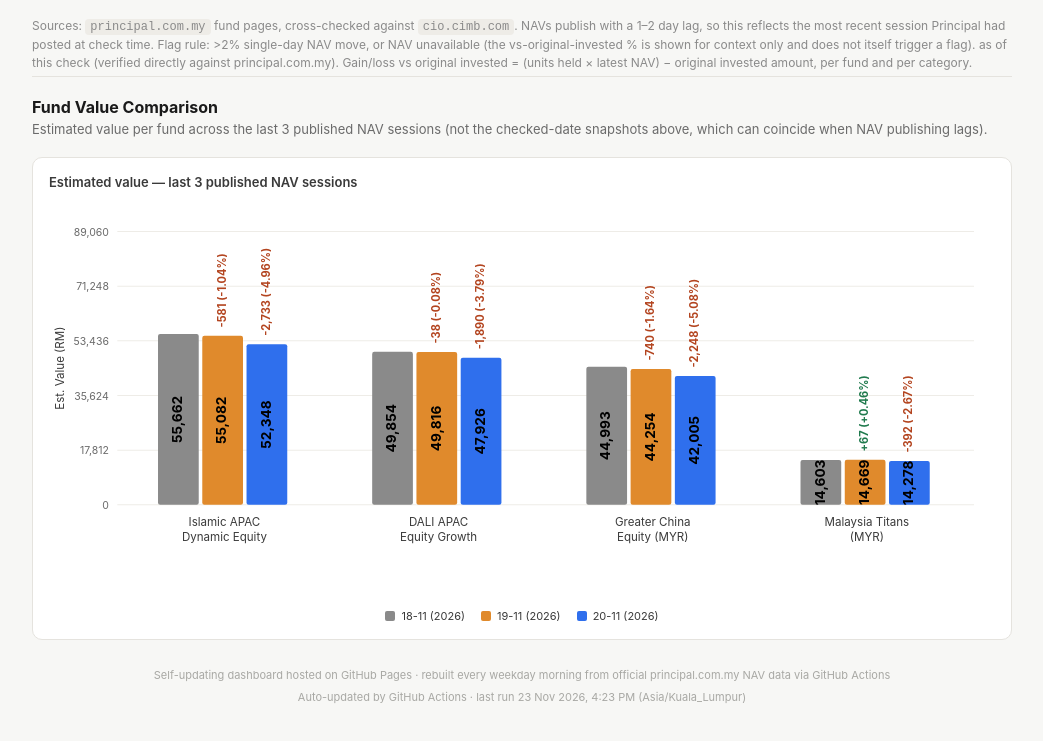
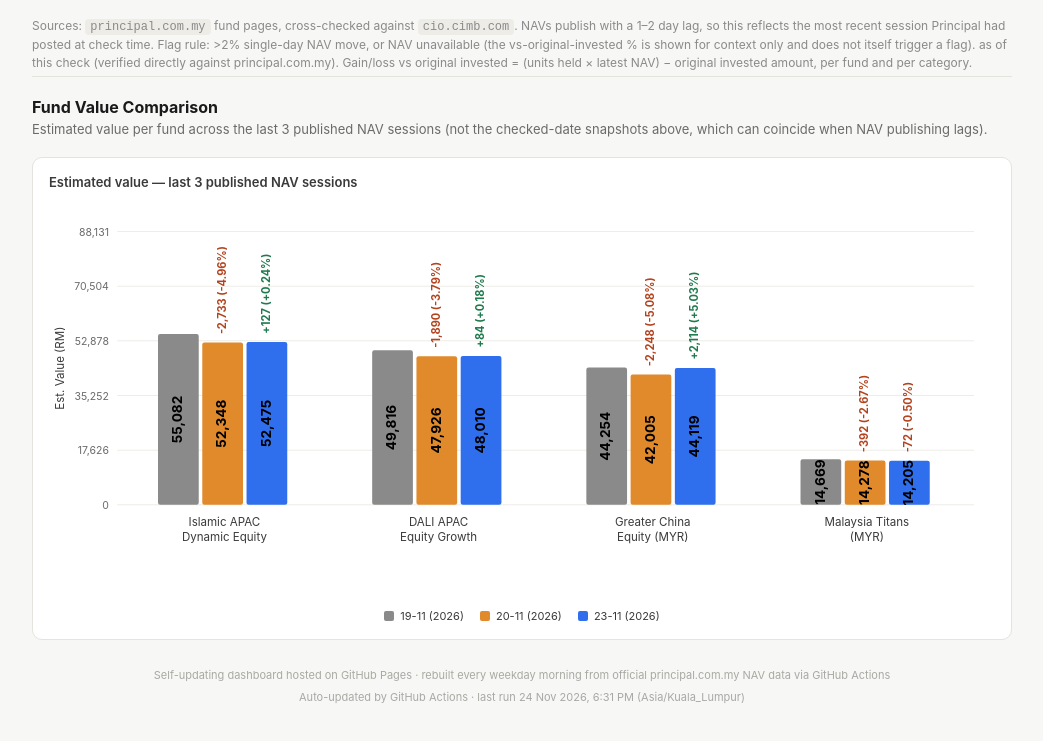
Before and after one commit to ckm1268-cell/principal-funds-dashboard, a plain HTML site: page index.html in a window 1280 px wide. Shown: the part 1537-2278 px from the top of the page, without its empty margins (118-1161 px from the left). Drawn offline with Linux system fonts and the light colour scheme.

Commit message:
Daily NAV update: 2026-11-24

```diff
--- a/index.html
+++ b/index.html
@@ -18,7 +18,7 @@
 
   <section class="tab-panel active" id="panel-today">
     <div class="daybadge daybadge-today">Today</div>
-    <div class="subtitle" id="subtitle-today">Published NAV as of 20 Nov 2026 · checked 23 Nov 2026, 4:23 PM MYT</div>
+    <div class="subtitle" id="subtitle-today">Published NAV as of 23 Nov 2026 · checked 24 Nov 2026, 6:31 PM MYT</div>
     <div class="cards">
       <div class="card"><div class="label">LYN Funds — value</div><div class="value" id="lynValue-today">—</div></div>
       <div class="card"><div class="label">LYN Funds — gain/loss vs original</div><div class="value" id="lynChange-today">—</div></div>
@@ -45,7 +45,7 @@
 
   <section class="tab-panel" id="panel-yesterday">
     <div class="daybadge daybadge-yesterday">Yesterday</div>
-    <div class="subtitle" id="subtitle-yesterday">Published NAV as of 19 Nov 2026 · checked 22 Nov 2026, 4:23 PM MYT</div>
+    <div class="subtitle" id="subtitle-yesterday">Published NAV as of 20 Nov 2026 · checked 23 Nov 2026, 6:31 PM MYT</div>
     <div class="cards">
       <div class="card"><div class="label">LYN Funds — value</div><div class="value" id="lynValue-yesterday">—</div></div>
       <div class="card"><div class="label">LYN Funds — gain/loss vs original</div><div class="value" id="lynChange-yesterday">—</div></div>
@@ -71,7 +71,7 @@
 
   <section class="tab-panel" id="panel-2days">
     <div class="daybadge daybadge-2days">2 Days Ago</div>
-    <div class="subtitle" id="subtitle-2days">Published NAV as of 18 Nov 2026 · checked 21 Nov 2026, 4:23 PM MYT</div>
+    <div class="subtitle" id="subtitle-2days">Published NAV as of 19 Nov 2026 · checked 22 Nov 2026, 6:31 PM MYT</div>
     <div class="cards">
       <div class="card"><div class="label">LYN Funds — value</div><div class="value" id="lynValue-2days">—</div></div>
       <div class="card"><div class="label">LYN Funds — gain/loss vs original</div><div class="value" id="lynChange-2days">—</div></div>
@@ -214,17 +214,17 @@ function showTab(id, btn) {
 // Regenerated automatically each weekday run from live principal.com.my NAV
 // history for all tracked funds (see daily_pipeline.py update_dashboard_html).
 const realHistory = {
-  islamic: [["30-10",0.8545],["02-11",0.8591],["03-11",0.8248],["04-11",0.8261],["05-11",0.7775],["06-11",0.7399],["10-11",0.7785],["11-11",0.8010],["12-11",0.7884],["13-11",0.7848],["16-11",0.7508],["17-11",0.7358],["18-11",0.7474],["19-11",0.7396],["20-11",0.7029]],
-  dali: [["30-10",0.7005],["02-11",0.7041],["03-11",0.6866],["04-11",0.6908],["05-11",0.6646],["06-11",0.6414],["10-11",0.6647],["11-11",0.6803],["12-11",0.6735],["13-11",0.6680],["16-11",0.6496],["17-11",0.6383],["18-11",0.6490],["19-11",0.6485],["20-11",0.6239]],
-  greaterChina: [["30-10",1.1108],["02-11",1.1201],["03-11",1.1036],["04-11",1.1338],["05-11",1.1237],["06-11",1.0989],["10-11",1.1210],["11-11",1.1481],["12-11",1.1172],["13-11",1.1204],["16-11",1.0854],["17-11",1.0709],["18-11",1.0706],["19-11",1.0530],["20-11",0.9995]],
-  malaysiaTitans: [["30-10",1.8240],["02-11",1.8004],["03-11",1.7895],["04-11",1.8202],["05-11",1.7843],["06-11",1.7437],["10-11",1.7287],["11-11",1.7609],["12-11",1.7264],["13-11",1.6887],["16-11",1.6795],["17-11",1.5980],["18-11",1.6207],["19-11",1.6281],["20-11",1.5846]]
+  islamic: [["02-11",0.8591],["03-11",0.8248],["04-11",0.8261],["05-11",0.7775],["06-11",0.7399],["10-11",0.7785],["11-11",0.8010],["12-11",0.7884],["13-11",0.7848],["16-11",0.7508],["17-11",0.7358],["18-11",0.7474],["19-11",0.7396],["20-11",0.7029],["23-11",0.7046]],
+  dali: [["02-11",0.7041],["03-11",0.6866],["04-11",0.6908],["05-11",0.6646],["06-11",0.6414],["10-11",0.6647],["11-11",0.6803],["12-11",0.6735],["13-11",0.6680],["16-11",0.6496],["17-11",0.6383],["18-11",0.6490],["19-11",0.6485],["20-11",0.6239],["23-11",0.6250]],
+  greaterChina: [["02-11",1.1201],["03-11",1.1036],["04-11",1.1338],["05-11",1.1237],["06-11",1.0989],["10-11",1.1210],["11-11",1.1481],["12-11",1.1172],["13-11",1.1204],["16-11",1.0854],["17-11",1.0709],["18-11",1.0706],["19-11",1.0530],["20-11",0.9995],["23-11",1.0498]],
+  malaysiaTitans: [["02-11",1.8004],["03-11",1.7895],["04-11",1.8202],["05-11",1.7843],["06-11",1.7437],["10-11",1.7287],["11-11",1.7609],["12-11",1.7264],["13-11",1.6887],["16-11",1.6795],["17-11",1.5980],["18-11",1.6207],["19-11",1.6281],["20-11",1.5846],["23-11",1.5766]]
 };
 function fundsSnapshot() {
   return [
-    { name: "Principal Islamic Asia Pacific Dynamic Equity Fund", isin: "MYU1000AA007", category: "LYN Funds", units: 74474.83, originalInvested: 74832.31, nav: 0.7029, dailyChangePct: -4.96, history: realHistory.islamic },
-    { name: "Principal DALI Asia Pacific Equity Growth Fund", isin: "MYU1000BD009", category: "LYN Funds", units: 76816.72, originalInvested: 71439.55, nav: 0.6239, dailyChangePct: -3.79, history: realHistory.dali },
-    { name: "Principal Greater China Equity Fund (Class MYR)", isin: "MYU1000CB001", category: "LYN Funds", units: 42026.2, originalInvested: 53343.86, nav: 0.9995, dailyChangePct: -5.08, history: realHistory.greaterChina },
-    { name: "Principal Malaysia Titans Fund (Class MYR)", isin: "N/A", category: "CKM Funds", units: 9010.18, originalInvested: 16162.46, nav: 1.5846, dailyChangePct: -2.67, history: realHistory.malaysiaTitans }
+    { name: "Principal Islamic Asia Pacific Dynamic Equity Fund", isin: "MYU1000AA007", category: "LYN Funds", units: 74474.83, originalInvested: 74832.31, nav: 0.7046, dailyChangePct: 0.24, history: realHistory.islamic },
+    { name: "Principal DALI Asia Pacific Equity Growth Fund", isin: "MYU1000BD009", category: "LYN Funds", units: 76816.72, originalInvested: 71439.55, nav: 0.6250, dailyChangePct: 0.18, history: realHistory.dali },
+    { name: "Principal Greater China Equity Fund (Class MYR)", isin: "MYU1000CB001", category: "LYN Funds", units: 42026.2, originalInvested: 53343.86, nav: 1.0498, dailyChangePct: 5.03, history: realHistory.greaterChina },
+    { name: "Principal Malaysia Titans Fund (Class MYR)", isin: "N/A", category: "CKM Funds", units: 9010.18, originalInvested: 16162.46, nav: 1.5766, dailyChangePct: -0.50, history: realHistory.malaysiaTitans }
   ];
 }
 function snapshotAtOffset(offset) {
@@ -541,6 +541,6 @@ window.addEventListener("resize", () => {
   document.querySelectorAll(".tab-panel").forEach(p => { if (!p.classList.contains("active")) return; });
 });
 </script>
-<div id="last-updated" style="text-align:center;font-size:11px;color:#a8a8a4;padding-bottom:16px;">Auto-updated by GitHub Actions · last run 23 Nov 2026, 4:23 PM (Asia/Kuala_Lumpur)</div>
+<div id="last-updated" style="text-align:center;font-size:11px;color:#a8a8a4;padding-bottom:16px;">Auto-updated by GitHub Actions · last run 24 Nov 2026, 6:31 PM (Asia/Kuala_Lumpur)</div>
 </body>
 </html>
```
Also changed, not shown: 1 other file.
